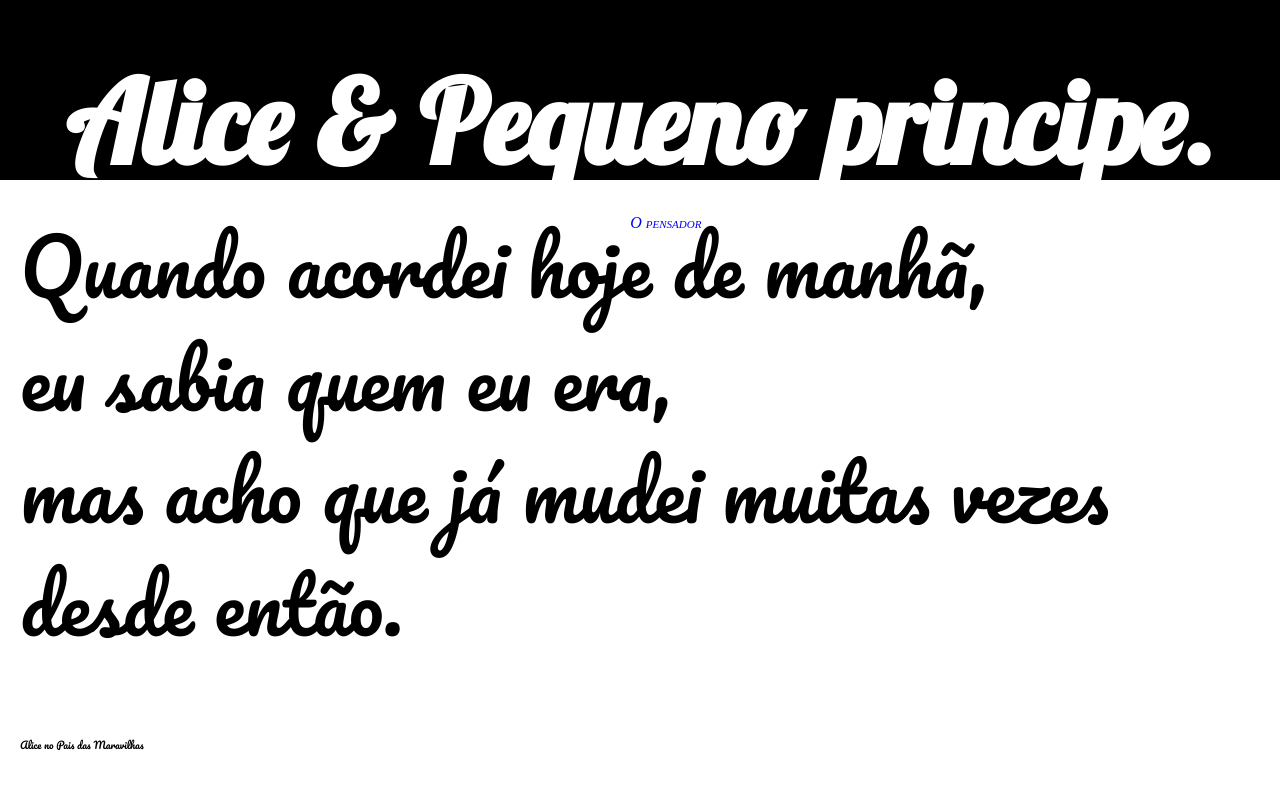
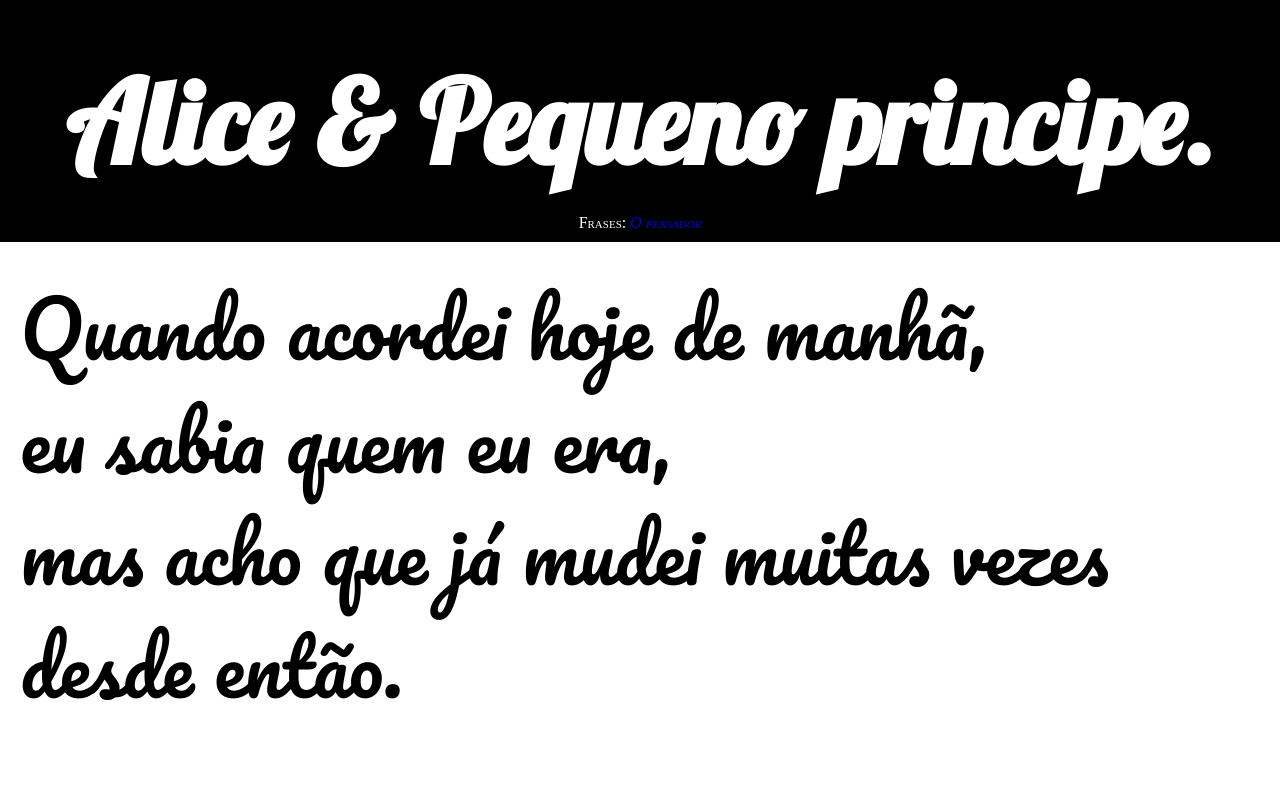
Before and after one commit to Juaumn/projeto-frases, a plain HTML site: page index.html in a window 1280 px wide. Shown: the top 799 px of the page. Drawn offline with Linux system fonts and the light colour scheme.

Commit message:
cabecalho corrigido

```diff
--- a/style.css
+++ b/style.css
@@ -30,7 +30,7 @@ header {
     background-color: black;
     color: white;
     text-align: center;
-    height: 180px;
+    min-height: 180px;
 }
 header > h1 {
     font-size: 9vw;
```
